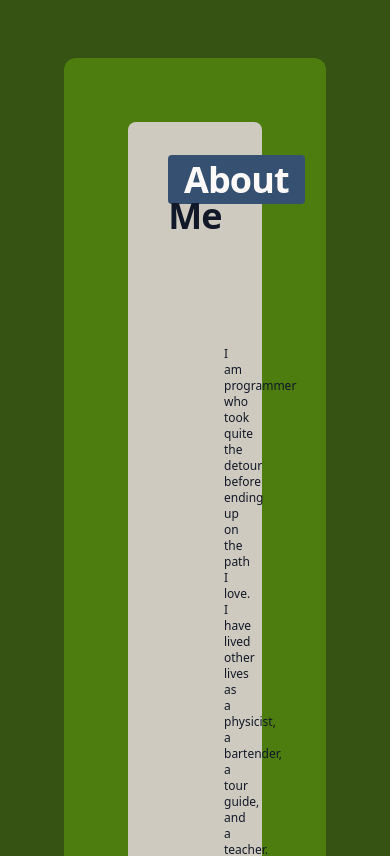
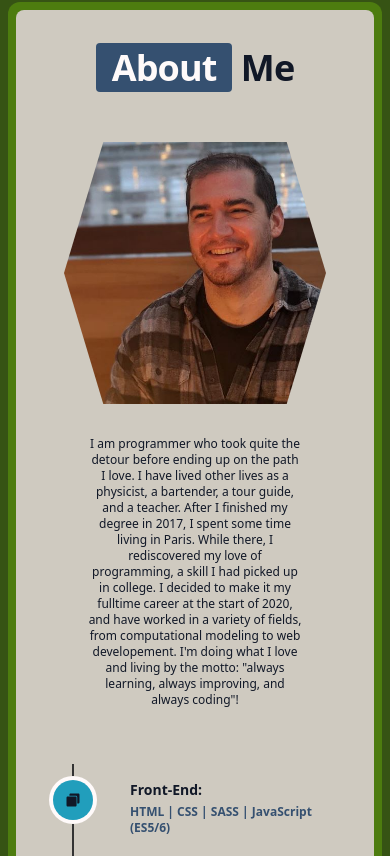
Before and after one commit to cornetj13/Personal-Website, a React (Create React App) app: page / in a window 390 px wide. Shown: the part 914-1770 px from the top of the page. Built offline with nearby package versions, Linux system fonts and the light colour scheme; the HTML template or start-up script is replaced by a standard one.

Commit message:
Added more responsive design

```diff
--- a/src/index.css
+++ b/src/index.css
@@ -213,7 +213,7 @@
   }
 
   .contact-button-layout {
-    @apply m-4 px-5 py-2.5;
+    @apply m-2 md:m-4 px-2.5 py-1 md:px-5 md:py-2.5;
   }
 
   .contact-resume-icon {
@@ -281,7 +281,7 @@
   }
 
   .outer-box-layout {
-    @apply m-16 p-16;
+    @apply m-2 p-2 md:m-16 md:p-16;
   }
 
   .outer-box-border {
--- a/src/pages/About.jsx
+++ b/src/pages/About.jsx
@@ -17,11 +17,11 @@ function About() {
         </h2>
 
         <div className="flex col-flex md:row-flex">
-          <div className="flex-col center-all m-8 md:w-1/2 max-w-2xl" id="bio-box">
+          <div className="flex-col center-all m-2 md:m-8 md:w-1/2 max-w-2xl" id="bio-box">
             {/* Avatar */}
             <div className="flex justify-center">
               <img
-                className="rounded shadow-xl w-4/5 profile-picture-clip"
+                className="rounded shadow-xl md:w-4/5 profile-picture-clip"
                 src={ProfilePicture}
                 alt="Picture of Jonathan Cornet"
               />
--- a/src/pages/Contact.jsx
+++ b/src/pages/Contact.jsx
@@ -95,7 +95,7 @@ function Contact() {
           >
             <button
               type="button"
-              className="contact-button-colors contact-button-border col-flex contact-button-layout font-medium text-sm text-center items-center"
+              className="center-all contact-button-colors contact-button-border col-flex contact-button-layout font-medium text-sm"
             >
               <HiDocumentText className="contact-resume-icon" />
               <p className="m-4">Download my Resume!</p>
```
